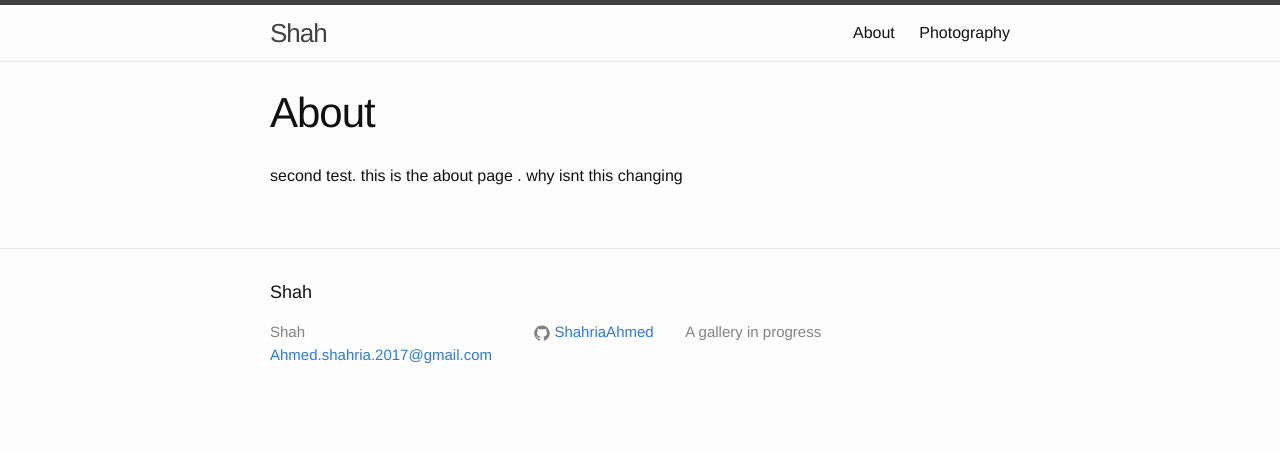
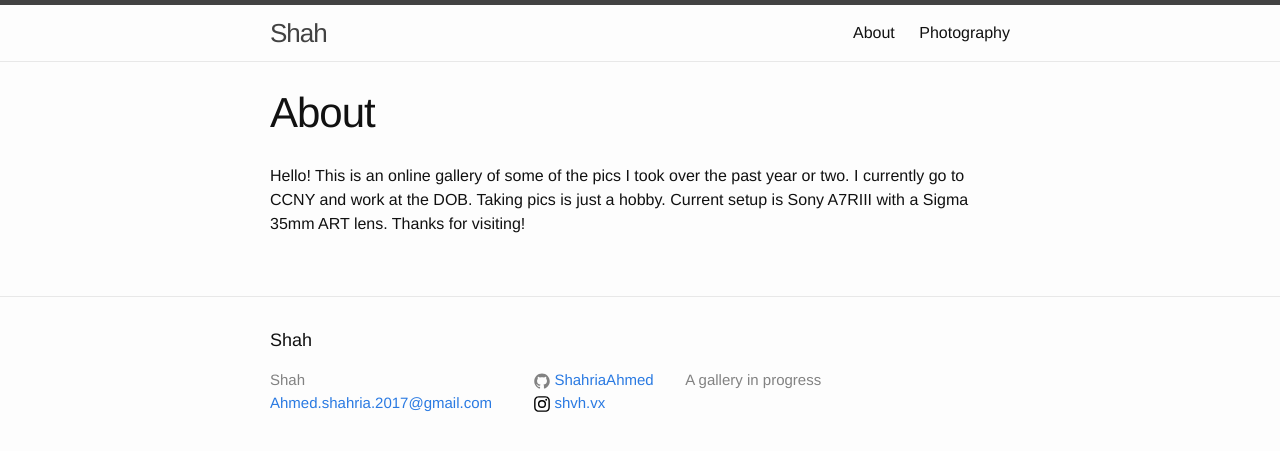
Before and after one commit to ShahriaAhmed/ShahriaAhmed.github.io, a Jekyll site: the page built from about/about.md, in a window 1280 px wide. Shown: the top 451 px of the page. Built offline with Jekyll 4.4.1, drawn with Linux system fonts in a browser that asks for light colours.

Commit message:
instagram update

```diff
--- a/_config.yml
+++ b/_config.yml
@@ -12,7 +12,7 @@ description: > # this means to ignore newlines until "baseurl:"
   A gallery in progress
 baseurl: "" # the subpath of your site, e.g. /blog
 url: "//shahriaahmed.github.io" # the base hostname & protocol for your site
-twitter_username:
+instagram_username: shvh.vx
 github_username:  ShahriaAhmed
 
 # Build settings
--- a/_includes/footer.html
+++ b/_includes/footer.html
@@ -20,9 +20,9 @@
           </li>
           {% endif %}
 
-          {% if site.twitter_username %}
+          {% if site.instagram_username %}
           <li>
-            {% include icon-twitter.html username=site.twitter_username %}
+            {% include icon-instagram.html username=site.instagram_username %}
           </li>
           {% endif %}
         </ul>
--- /dev/null
+++ b/_includes/icon-instagram.html
@@ -0,0 +1 @@
+<a href="https://instagram.com/{{ include.username }}"><span class="icon icon--instagram">{% include icon-instagram.svg %}</span><span class="username">{{ include.username }}</span></a>
--- a/_includes/icon-twitter.html
+++ /dev/null
@@ -1 +0,0 @@
-<a href="https://twitter.com/{{ include.username }}"><span class="icon icon--twitter">{% include icon-twitter.svg %}</span><span class="username">{{ include.username }}</span></a>
--- a/_posts/2016-02-17-welcome-to-jekyll.markdown
+++ b/_posts/2016-02-17-welcome-to-jekyll.markdown
@@ -4,4 +4,6 @@ title:  "test!"
 date:   2016-02-17 08:51:07 +0100
 categories: jekyll update
 ---
-first post . !
+
+testing. under maintenance.
+come back later
--- a/about/about.md
+++ b/about/about.md
@@ -4,4 +4,4 @@ title: About
 permalink: /about/
 ---
 
-second test. this is the about page  . why isnt this changing
+Hello! This is an online gallery of some of the pics I took over the past year or two. I currently go to CCNY and work at the DOB. Taking pics is just a hobby. Current setup is Sony A7RIII with a Sigma 35mm ART lens. Thanks for visiting!
```
Also changed, not shown: _includes/icon-instagram.svg (added), _includes/icon-twitter.svg (deleted).
